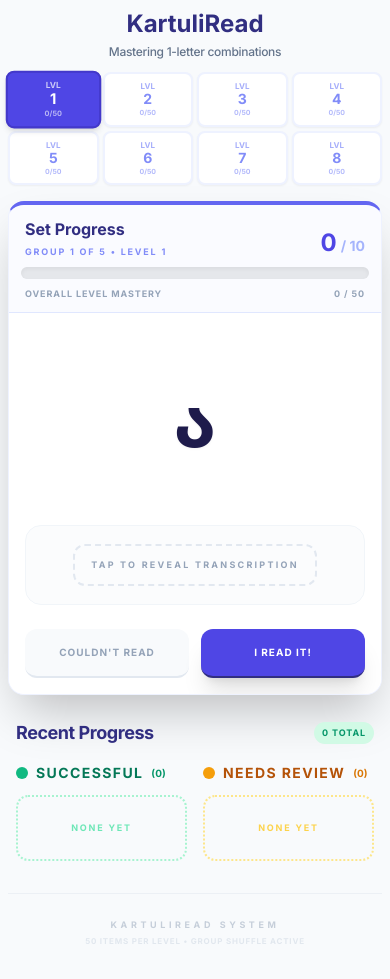
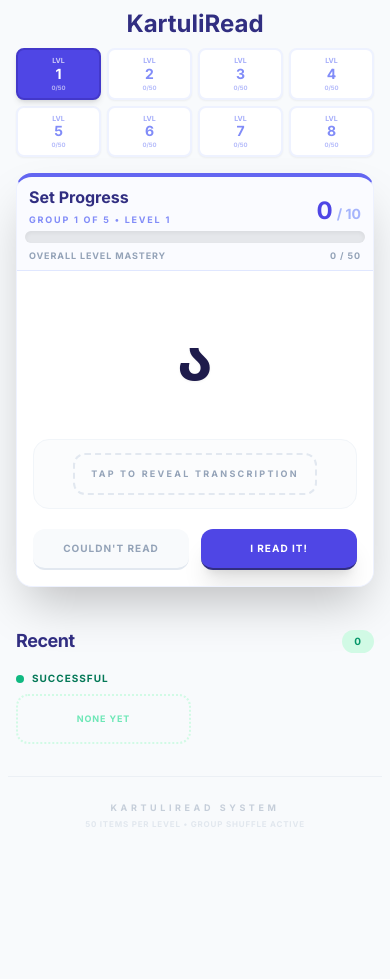
Before and after one commit to SebastianKristof/kartuliread, a React (Vite) app: page / in a window 390 px wide. After the commit the page ends 862 px from the top, so only its background shows below. Built offline with nearby package versions, Linux system fonts and the light colour scheme.

Commit message:
change desktop layout

```diff
--- a/App.tsx
+++ b/App.tsx
@@ -154,28 +154,28 @@ const App: React.FC = () => {
     // Level 1-2: largest, Level 3-4: medium, Level 5-6: smaller to fit width
 
     if (len <= 3) {
-      // Very short words - largest size
-      return "text-7xl sm:text-8xl md:text-9xl lg:text-[10rem] xl:text-[12rem]";
+      // Very short words - balanced for desktop
+      return "text-6xl sm:text-7xl md:text-8xl lg:text-9xl";
     } else if (len <= 5) {
       // Short words
-      return "text-6xl sm:text-7xl md:text-8xl lg:text-9xl xl:text-[10rem]";
+      return "text-5xl sm:text-6xl md:text-7xl lg:text-8xl";
     } else if (len <= 7) {
       // Medium words - scale by level
       if (currentLevel <= 2) {
-        return "text-5xl sm:text-6xl md:text-7xl lg:text-8xl xl:text-9xl";
+        return "text-4xl sm:text-5xl md:text-6xl lg:text-7xl";
       } else if (currentLevel <= 4) {
-        return "text-4xl sm:text-5xl md:text-6xl lg:text-7xl xl:text-8xl";
+        return "text-3xl sm:text-4xl md:text-5xl lg:text-6xl";
       } else {
-        return "text-3xl sm:text-4xl md:text-5xl lg:text-6xl xl:text-7xl";
+        return "text-2xl sm:text-3xl md:text-4xl lg:text-5xl";
       }
     } else {
-      // Long words - scale significantly by level to fit width
+      // Long words - scale significantly
       if (currentLevel <= 2) {
-        return "text-4xl sm:text-5xl md:text-6xl lg:text-7xl xl:text-8xl";
+        return "text-3xl sm:text-4xl md:text-5xl lg:text-6xl";
       } else if (currentLevel <= 4) {
-        return "text-3xl sm:text-4xl md:text-5xl lg:text-6xl xl:text-7xl";
+        return "text-2xl sm:text-3xl md:text-4xl lg:text-5xl";
       } else {
-        return "text-2xl sm:text-3xl md:text-4xl lg:text-5xl xl:text-6xl";
+        return "text-xl sm:text-2xl md:text-3xl lg:text-4xl";
       }
     }
   }, [currentExercise, currentLevel]);
@@ -349,7 +349,7 @@ const App: React.FC = () => {
   }, [congratulationsMessage]);
 
   return (
-    <div className="min-h-[100dvh] bg-slate-50 flex flex-col items-center p-2 sm:p-4 md:p-6 lg:p-8">
+    <div className="min-h-[100dvh] bg-slate-50 flex flex-col items-center p-2 sm:p-3 md:p-4 lg:p-5">
       {/* Reset Confirmation Modal */}
       {showResetModal && (
         <div className="fixed inset-0 z-50 flex items-center justify-center p-4 bg-black/50 backdrop-blur-sm animate-in fade-in duration-200">
@@ -413,33 +413,35 @@ const App: React.FC = () => {
           </div>
         )
       )}
-      <header className="w-full max-w-2xl mb-3 sm:mb-4 md:mb-6 text-center">
-        <h1 className="text-2xl sm:text-3xl md:text-4xl font-extrabold text-indigo-900 mb-1 sm:mb-2">KartuliRead</h1>
-        <p className="text-xs sm:text-sm md:text-base text-slate-500 font-medium tracking-tight">Mastering {currentLevel}-letter combinations</p>
+      <header className="w-full max-w-5xl mb-2 sm:mb-4 md:mb-6 text-center">
+        <h1 className="text-2xl sm:text-3xl md:text-4xl font-extrabold text-indigo-900">KartuliRead</h1>
       </header>
 
-      {/* Level Selector - Always accessible */}
-      <div className="w-full max-w-2xl mb-4 sm:mb-6 md:mb-8 grid grid-cols-4 sm:grid-cols-8 gap-1 sm:gap-1.5">
+      <div className="w-full max-w-6xl flex flex-col lg:flex-row items-start justify-center gap-4 lg:gap-6 px-2 sm:px-4">
+        {/* Left Sidebar: Level Selector */}
+        <div className="w-full lg:w-24 grid grid-cols-4 sm:grid-cols-8 lg:grid-cols-1 gap-1.5 order-1">
           {[1, 2, 3, 4, 5, 6, 7, 8].map(l => (
             <button
               key={l}
               onClick={() => handleLevelChange(l)}
-            className={`px-1.5 sm:px-2 py-1.5 sm:py-2 rounded-lg sm:rounded-xl font-bold transition-all border-2 flex flex-col items-center justify-center ${currentLevel === l
-              ? 'bg-indigo-600 text-white border-indigo-700 shadow-md scale-105 z-10'
+              className={`px-1 sm:px-2 py-1.5 sm:py-2 rounded-lg sm:rounded-xl font-bold transition-all border-2 flex flex-col items-center justify-center ${currentLevel === l
+                ? 'bg-indigo-600 text-white border-indigo-700 shadow-md lg:scale-105 z-10'
                 : 'bg-white text-indigo-400 border-indigo-50 hover:border-indigo-200 shadow-sm'
                 }`}
             >
-            <span className="text-[8px] sm:text-[9px] uppercase opacity-70">Lvl</span>
+              <span className="text-[7px] sm:text-[8px] lg:text-[9px] uppercase opacity-70">Lvl</span>
               <span className="text-sm sm:text-base leading-none">{l}</span>
-            <span className="text-[7px] sm:text-[8px] mt-0.5 opacity-60 font-black">{levelProgress[l]}/50</span>
+              <span className="text-[6px] sm:text-[7px] lg:text-[8px] mt-0.5 opacity-60 font-black">{levelProgress[l]}/50</span>
             </button>
           ))}
         </div>
 
-      <main className="w-full max-w-2xl bg-white rounded-2xl sm:rounded-[2.5rem] shadow-2xl overflow-hidden border border-indigo-50 border-t-4 sm:border-t-8 border-t-indigo-500">
+        {/* Center: Main Exercise Area */}
+        <div className="w-full lg:flex-1 max-w-2xl order-2">
+          <main className="w-full bg-white rounded-2xl sm:rounded-[2.5rem] shadow-2xl overflow-hidden border border-indigo-50 border-t-4 sm:border-t-8 border-t-indigo-500">
             {/* Progress Header */}
-        <div className="bg-indigo-50/30 p-3 sm:p-4 md:p-6 border-b border-indigo-100">
-          <div className="flex justify-between items-end mb-2 sm:mb-3 md:mb-4 px-1 sm:px-2">
+            <div className="bg-indigo-50/30 p-2 sm:p-3 md:p-4 border-b border-indigo-100">
+              <div className="flex justify-between items-end mb-1 sm:mb-2 md:mb-3 px-1 sm:px-2">
                 <div className="flex-1">
                   <div className="flex items-center gap-2 mb-1">
                     <h2 className="text-indigo-900 font-black text-base sm:text-lg md:text-xl">Set Progress</h2>
@@ -464,13 +466,13 @@ const App: React.FC = () => {
               </div>
               <ProgressBar current={groupProgress} total={BATCH_SIZE} />
 
-          <div className="mt-2 sm:mt-3 md:mt-4 flex justify-between items-center text-[9px] sm:text-[10px] font-bold text-slate-400 uppercase tracking-widest px-1 sm:px-2">
+              <div className="mt-1.5 sm:mt-2 md:mt-3 flex justify-between items-center text-[9px] sm:text-[10px] font-bold text-slate-400 uppercase tracking-widest px-1 sm:px-2">
                 <span>Overall Level Mastery</span>
                 <span>{successCount} / {SUCCESS_THRESHOLD}</span>
               </div>
               {isInRepetitionMode && failedQueue.length > 0 && (
-            <div className="mt-3 sm:mt-4 text-center">
-              <div className="inline-flex items-center gap-2 bg-amber-100 text-amber-800 px-3 sm:px-4 py-1.5 sm:py-2 rounded-full text-[9px] sm:text-[10px] font-black uppercase tracking-widest border-2 border-amber-300">
+                <div className="mt-2 sm:mt-3 text-center">
+                  <div className="inline-flex items-center gap-2 bg-amber-100 text-amber-800 px-3 sm:px-4 py-1 sm:py-1.5 rounded-full text-[9px] sm:text-[10px] font-black uppercase tracking-widest border-2 border-amber-300">
                     <i className="fas fa-redo text-amber-700"></i>
                     <span>Review Mode: {repetitionIndex + 1} / {failedQueue.length}</span>
                   </div>
@@ -479,16 +481,16 @@ const App: React.FC = () => {
             </div>
 
             {/* Exercise Area */}
-        <div className="p-4 sm:p-6 md:p-8 lg:p-10 flex flex-col items-center min-h-[350px] sm:min-h-[40vh] md:min-h-[45vh] lg:min-h-[45vh] max-h-[50vh] justify-center relative bg-white">
+            <div className="p-4 sm:p-5 md:p-6 lg:p-8 flex flex-col items-center justify-center relative bg-white">
               {currentExercise ? (
-            <div className="w-full text-center space-y-4 sm:space-y-6 md:space-y-8 lg:space-y-12 animate-in fade-in zoom-in duration-500">
-              <div className="flex flex-col items-center justify-center min-h-[180px] sm:min-h-[200px] md:min-h-[220px] lg:min-h-[240px] w-full px-2 sm:px-4">
+                <div className="w-full text-center space-y-3 sm:space-y-4 md:space-y-5 lg:space-y-6 animate-in fade-in zoom-in duration-500">
+                  <div className="flex flex-col items-center justify-center min-h-[140px] sm:min-h-[160px] md:min-h-[180px] lg:min-h-[200px] w-full px-2 sm:px-4">
                     <span className={`georgian-text ${fontSizeClass} font-bold text-indigo-950 leading-tight select-none tracking-normal drop-shadow-sm break-words w-full overflow-wrap-anywhere transition-all duration-300`}>
                       {currentExercise.georgian}
                     </span>
                   </div>
 
-              <div className="min-h-[80px] sm:min-h-[95px] md:min-h-[110px] flex flex-col items-center justify-center bg-slate-50/50 rounded-2xl sm:rounded-3xl p-3 sm:p-4 md:p-6 border border-slate-100">
+                  <div className="min-h-[70px] sm:min-h-[80px] md:min-h-[90px] flex flex-col items-center justify-center bg-slate-50/50 rounded-2xl sm:rounded-3xl p-3 sm:p-4 md:p-5 border border-slate-100">
                     {showTranscription ? (
                       <div className="animate-in slide-in-from-bottom-2 duration-300 text-center space-y-1 sm:space-y-2">
                         <p className="text-2xl sm:text-3xl md:text-4xl lg:text-5xl font-black text-indigo-600 tracking-tighter uppercase">{currentExercise.transcription}</p>
@@ -506,16 +508,16 @@ const App: React.FC = () => {
                     )}
                   </div>
 
-              <div className="grid grid-cols-2 gap-3 sm:gap-4 md:gap-6 w-full pt-2 sm:pt-3 md:pt-4">
+                  <div className="grid grid-cols-2 gap-3 sm:gap-4 md:gap-5 w-full pt-2 sm:pt-3 md:pt-4">
                     <button
                       onClick={handleCouldntRead}
-                  className="py-4 sm:py-5 md:py-6 px-3 sm:px-4 bg-slate-50 hover:bg-slate-100 text-slate-400 font-black rounded-xl sm:rounded-[2rem] transition-all border-b-2 sm:border-b-4 border-slate-200 active:border-b-0 active:translate-y-1 uppercase tracking-widest text-[10px] sm:text-xs"
+                      className="py-3 sm:py-4 md:py-5 px-3 sm:px-4 bg-slate-50 hover:bg-slate-100 text-slate-400 font-black rounded-xl sm:rounded-[2rem] transition-all border-b-2 sm:border-b-4 border-slate-200 active:border-b-0 active:translate-y-1 uppercase tracking-widest text-[10px] sm:text-xs"
                     >
                       Couldn't Read
                     </button>
                     <button
                       onClick={handleCorrect}
-                  className="py-4 sm:py-5 md:py-6 px-3 sm:px-4 bg-indigo-600 hover:bg-indigo-700 text-white font-black rounded-xl sm:rounded-[2rem] transition-all border-b-2 sm:border-b-4 border-indigo-900 active:border-b-0 active:translate-y-1 shadow-xl uppercase tracking-widest text-[10px] sm:text-xs"
+                      className="py-3 sm:py-4 md:py-5 px-3 sm:px-4 bg-indigo-600 hover:bg-indigo-700 text-white font-black rounded-xl sm:rounded-[2rem] transition-all border-b-2 sm:border-b-4 border-indigo-900 active:border-b-0 active:translate-y-1 shadow-xl uppercase tracking-widest text-[10px] sm:text-xs"
                     >
                       I Read It!
                     </button>
@@ -538,78 +540,68 @@ const App: React.FC = () => {
               ) : null}
             </div>
           </main>
+        </div>
 
-      {/* History Grid - Two Columns */}
-      <section className="w-full max-w-2xl mt-6 sm:mt-8 md:mt-12 mb-8 sm:mb-12 md:mb-16 px-2">
-        <div className="flex justify-between items-center mb-4 sm:mb-6">
-          <h2 className="text-lg sm:text-xl font-black text-indigo-900 tracking-tight">Recent Progress</h2>
-          <span className="bg-emerald-100 text-emerald-600 px-2 sm:px-4 py-1 sm:py-1.5 rounded-full text-[9px] sm:text-[10px] font-black uppercase tracking-widest">
-            {successfulHistory.length + unsuccessfulHistory.length} Total
+        {/* Right Sidebar: Recent Progress */}
+        <aside className="w-full lg:w-72 mt-6 lg:mt-0 lg:max-h-[85vh] lg:overflow-y-auto lg:pr-2 order-3">
+          <div className="flex justify-between items-center mb-4">
+            <h2 className="text-lg font-black text-indigo-900 tracking-tight">Recent</h2>
+            <span className="bg-emerald-100 text-emerald-600 px-3 py-1 rounded-full text-[10px] font-black uppercase tracking-widest">
+              {successfulHistory.length + unsuccessfulHistory.length}
             </span>
           </div>
-        <div className="grid grid-cols-2 gap-4 sm:gap-6">
+
+          <div className="space-y-6">
+            {/* Needs Review Column */}
+            {unsuccessfulHistory.length > 0 && (
+              <div>
+                <div className="flex items-center gap-2 mb-2">
+                  <div className="w-2 h-2 rounded-full bg-amber-500"></div>
+                  <h3 className="text-[10px] font-black text-amber-700 uppercase tracking-widest">Needs Review</h3>
+                </div>
+                <div className="grid grid-cols-2 lg:grid-cols-1 gap-2">
+                  {unsuccessfulHistory.map((h, i) => (
+                    <div
+                      key={`unsuccess-${h.id}-${i}`}
+                      className="bg-amber-50 p-2 rounded-xl border-2 border-amber-200 text-center animate-in slide-in-from-right-2 duration-300"
+                    >
+                      <p className="georgian-text text-base font-bold text-amber-950 leading-tight">{h.georgian}</p>
+                      <p className="text-[8px] text-amber-400 font-black uppercase mt-0.5">{h.transcription}</p>
+                    </div>
+                  ))}
+                </div>
+              </div>
+            )}
+
             {/* Successful Column */}
             <div>
-            <div className="flex items-center gap-2 mb-3">
-              <div className="w-3 h-3 rounded-full bg-emerald-500"></div>
-              <h3 className="text-sm sm:text-base font-black text-emerald-700 uppercase tracking-widest">Successful</h3>
-              <span className="text-[10px] text-emerald-600 font-bold">({successfulHistory.length})</span>
+              <div className="flex items-center gap-2 mb-2">
+                <div className="w-2 h-2 rounded-full bg-emerald-500"></div>
+                <h3 className="text-[10px] font-black text-emerald-700 uppercase tracking-widest">Successful</h3>
               </div>
-            <div className="flex flex-col gap-2 sm:gap-3">
+              <div className="grid grid-cols-2 lg:grid-cols-1 gap-2">
                 {successfulHistory.map((h, i) => (
                   <div
                     key={`success-${h.id}-${i}`}
-                  className="bg-emerald-50 p-2 sm:p-3 rounded-xl shadow-sm border-2 border-emerald-200 text-center animate-in slide-in-from-bottom-2 duration-300 hover:border-emerald-300 transition-colors cursor-default"
+                    className="bg-emerald-50 p-2 rounded-xl border-2 border-emerald-200 text-center animate-in slide-in-from-right-2 duration-300"
                   >
-                  <p className="georgian-text text-lg sm:text-xl font-bold text-emerald-950 leading-tight break-words">
-                    {h.georgian}
-                  </p>
-                  <p className="text-[8px] sm:text-[9px] text-emerald-400 font-black uppercase mt-0.5 sm:mt-1 tracking-tighter">
-                    {h.transcription}
-                  </p>
+                    <p className="georgian-text text-base font-bold text-emerald-950 leading-tight">{h.georgian}</p>
+                    <p className="text-[8px] text-emerald-400 font-black uppercase mt-0.5">{h.transcription}</p>
                   </div>
                 ))}
                 {successfulHistory.length === 0 && (
-                <div className="col-span-full py-6 sm:py-8 text-center text-emerald-300 font-black uppercase tracking-[0.2em] text-[9px] sm:text-[10px] border-2 border-dotted border-emerald-200 rounded-xl">
-                  None yet
-                </div>
-              )}
-            </div>
-          </div>
-
-          {/* Unsuccessful Column */}
-          <div>
-            <div className="flex items-center gap-2 mb-3">
-              <div className="w-3 h-3 rounded-full bg-amber-500"></div>
-              <h3 className="text-sm sm:text-base font-black text-amber-700 uppercase tracking-widest">Needs Review</h3>
-              <span className="text-[10px] text-amber-600 font-bold">({unsuccessfulHistory.length})</span>
-            </div>
-            <div className="flex flex-col gap-2 sm:gap-3">
-              {unsuccessfulHistory.map((h, i) => (
-                <div
-                  key={`unsuccess-${h.id}-${i}`}
-                  className="bg-amber-50 p-2 sm:p-3 rounded-xl shadow-sm border-2 border-amber-200 text-center animate-in slide-in-from-bottom-2 duration-300 hover:border-amber-300 transition-colors cursor-default"
-                >
-                  <p className="georgian-text text-lg sm:text-xl font-bold text-amber-950 leading-tight break-words">
-                    {h.georgian}
-                  </p>
-                  <p className="text-[8px] sm:text-[9px] text-amber-400 font-black uppercase mt-0.5 sm:mt-1 tracking-tighter">
-                    {h.transcription}
-                  </p>
-                </div>
-              ))}
-              {unsuccessfulHistory.length === 0 && (
-                <div className="col-span-full py-6 sm:py-8 text-center text-amber-300 font-black uppercase tracking-[0.2em] text-[9px] sm:text-[10px] border-2 border-dotted border-amber-200 rounded-xl">
+                  <div className="py-4 text-center text-emerald-300 font-black uppercase tracking-widest text-[9px] border-2 border-dotted border-emerald-100 rounded-xl">
                     None yet
                   </div>
                 )}
               </div>
             </div>
           </div>
-      </section>
+        </aside>
+      </div>
 
-      <footer className="w-full max-w-2xl text-center border-t border-slate-200 py-6 sm:py-8 md:py-10 opacity-50">
-        <p className="text-[9px] sm:text-[10px] font-black text-slate-400 uppercase tracking-[0.4em] mb-1 sm:mb-2">KartuliRead System</p>
+      <footer className="w-full max-w-5xl text-center border-t border-slate-200 mt-8 py-6 opacity-50">
+        <p className="text-[9px] sm:text-[10px] font-black text-slate-400 uppercase tracking-[0.4em] mb-1">KartuliRead System</p>
         <p className="text-[8px] sm:text-[9px] font-bold text-slate-300 uppercase tracking-widest">50 Items Per Level • Group Shuffle Active</p>
       </footer>
     </div>
```
Lines whose indentation alone changed are shown as unchanged.
